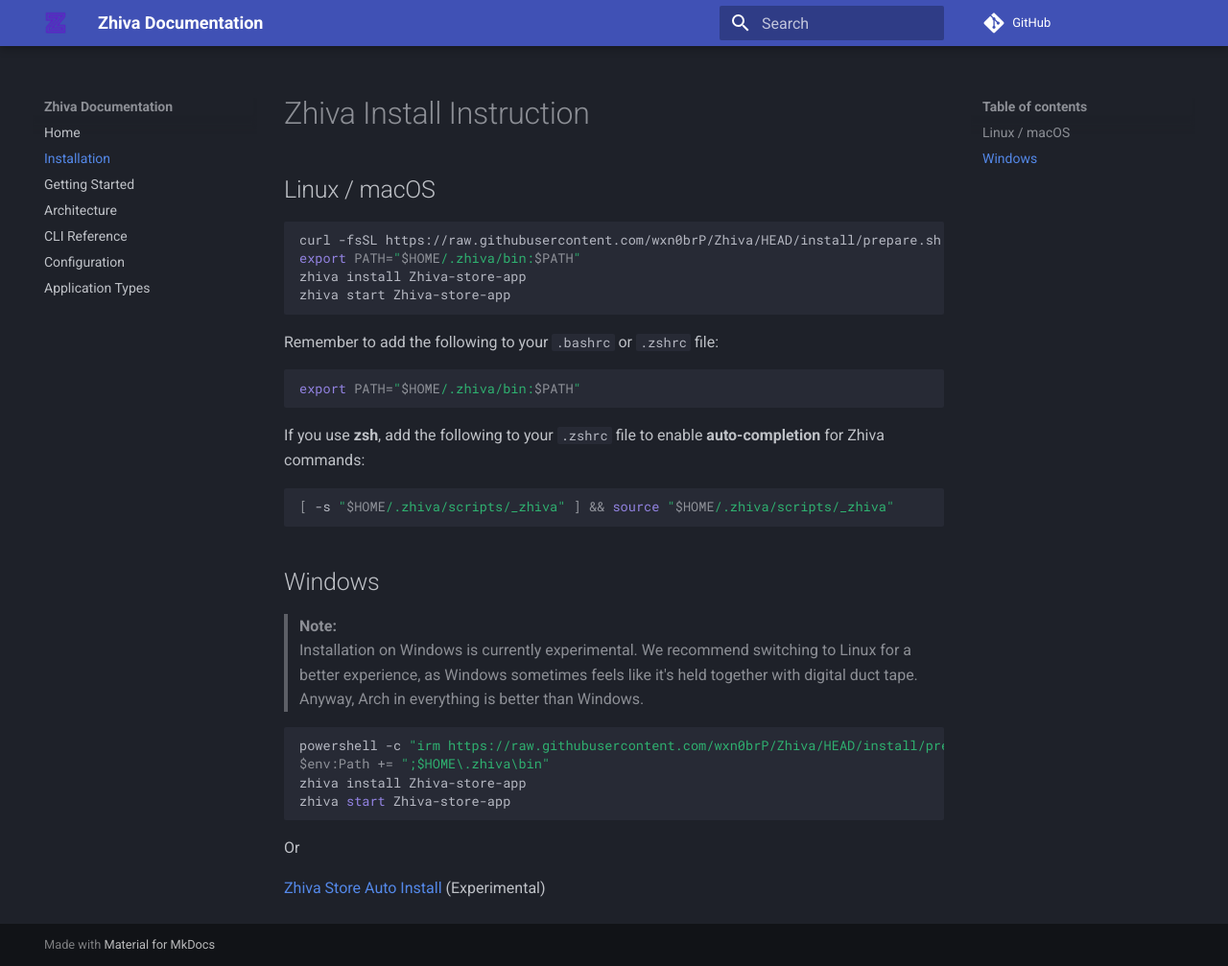
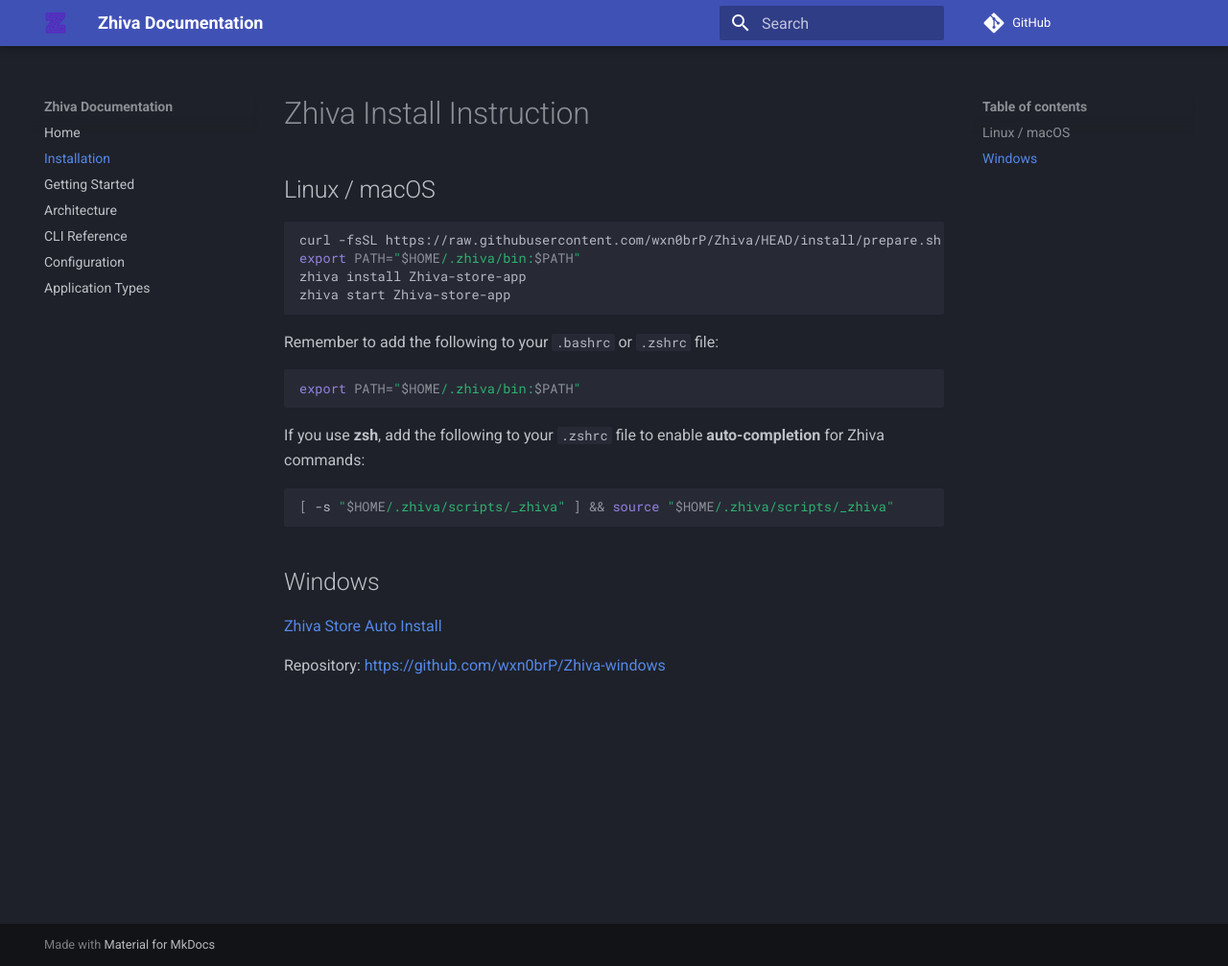
Before and after one commit to wxn0brP/Zhiva, an MkDocs documentation site: the page built from docs/installation.md, in a window 1280 px wide and 1007 px high. Shown: the whole window at 96% size. Built offline with MkDocs 1.6.1 and Material for MkDocs 9.7.7, drawn with Linux system fonts in a browser that asks for light colours; comment, search, counter and statistics services are not loaded.

Commit message:
chore: move windows installation to another repo

````diff
--- a/docs/installation.md
+++ b/docs/installation.md
@@ -23,18 +23,6 @@
 
 ## Windows
 
-> **Note:**
-> Installation on Windows is currently experimental. We recommend switching to Linux for a better experience, as Windows sometimes feels like it's held together with digital duct tape.
-> Anyway, Arch in everything is better than Windows.
+[Zhiva Store Auto Install](https://github.com/wxn0brP/Zhiva-windows/releases/download/native/Zhiva-store-app.exe)
 
-
-```powershell
-powershell -c "irm https://raw.githubusercontent.com/wxn0brP/Zhiva/HEAD/install/prepare.ps1 | iex"
-$env:Path += ";$HOME\.zhiva\bin"
-zhiva install Zhiva-store-app
-zhiva start Zhiva-store-app
-```
-
-Or
-
-[Zhiva Store Auto Install](https://github.com/wxn0brP/Zhiva-windows/releases/download/native/Zhiva-store-app.exe) (Experimental)
+Repository: [https://github.com/wxn0brP/Zhiva-windows](https://github.com/wxn0brP/Zhiva-windows)
````
Also changed, not shown: 1 other file.
